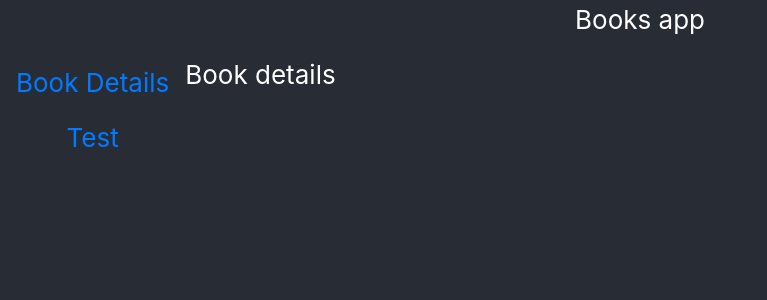
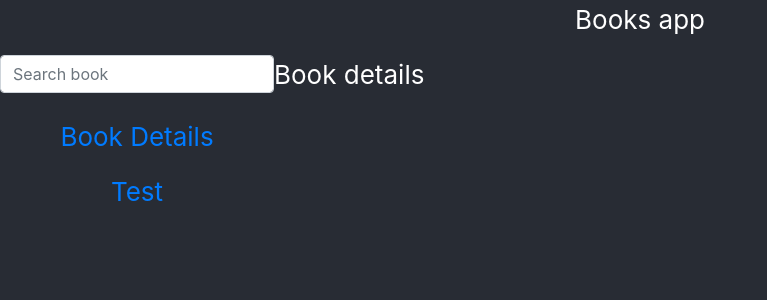
Before and after one commit to tamir3021/Books-app, a React (Create React App) app: page / in a window 1280 px wide. Shown: the top 300 px of the page, without its empty margins (0-767 px from the left). Built offline with nearby package versions, Linux system fonts and the light colour scheme; no server answers.

Commit message:
Created search bar.

```diff
--- a/package.json
+++ b/package.json
@@ -7,6 +7,7 @@
     "@testing-library/react": "^9.5.0",
     "@testing-library/user-event": "^7.2.1",
     "bootstrap": "^4.4.1",
+    "lodash": "^4.17.15",
     "node-sass": "^4.13.1",
     "react": "^16.13.1",
     "react-bootstrap": "^1.0.0",
--- a/src/navigationBar/NavigationBar.js
+++ b/src/navigationBar/NavigationBar.js
@@ -2,14 +2,19 @@ import React from 'react';
 import './NavigationBar'
 import { Link } from 'react-router-dom';
 import Nav from 'react-bootstrap/Nav';
+import SearchBar from '../search/search';
+
 
 
 function NavigationBar() {
     return (
-        <Nav defaultActiveKey="/" className="flex-column">
-            <Nav.Link as={Link} to="/">Book Details</Nav.Link>
-            <Nav.Link as={Link} to="/test">Test</Nav.Link>
-        </Nav>
+        <div>
+            <SearchBar/>
+            <Nav defaultActiveKey="/" className="flex-column">
+                <Nav.Link as={Link} to="/">Book Details</Nav.Link>
+                <Nav.Link as={Link} to="/test">Test</Nav.Link>
+            </Nav>
+        </div>
         // <aside className="navigationBar">
         //     <ul>
         //         <li>
--- /dev/null
+++ b/src/search/search.js
@@ -0,0 +1,22 @@
+import React from 'react';
+import Form from 'react-bootstrap/Form';
+
+
+class SearchBar extends React.Component {
+
+    searchInputChanged(value) {
+        //TODO: use Lodash's debounce and call props.searchBook()
+    }
+
+    render() {
+        return (
+            <Form>
+                <Form.Group controlId="formSearch">
+                    <Form.Control type="text" placeholder="Search book" onChange="searchInputChanged(value)"/>
+                </Form.Group>
+            </Form>
+        )
+    }
+}
+
+export default SearchBar;
```
Also changed, not shown: src/search/search.scss (added), 1 other file (tests, documents, lock files or other folders).
